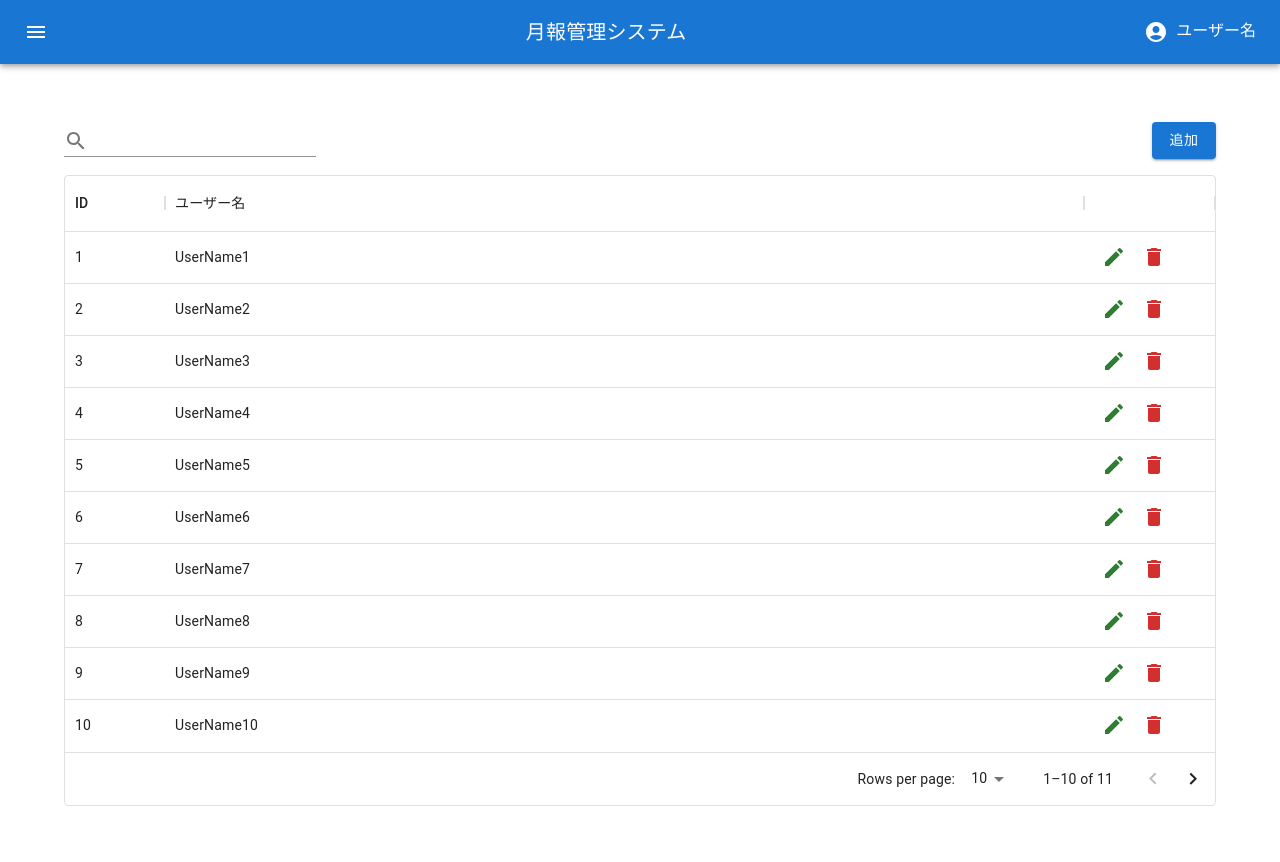
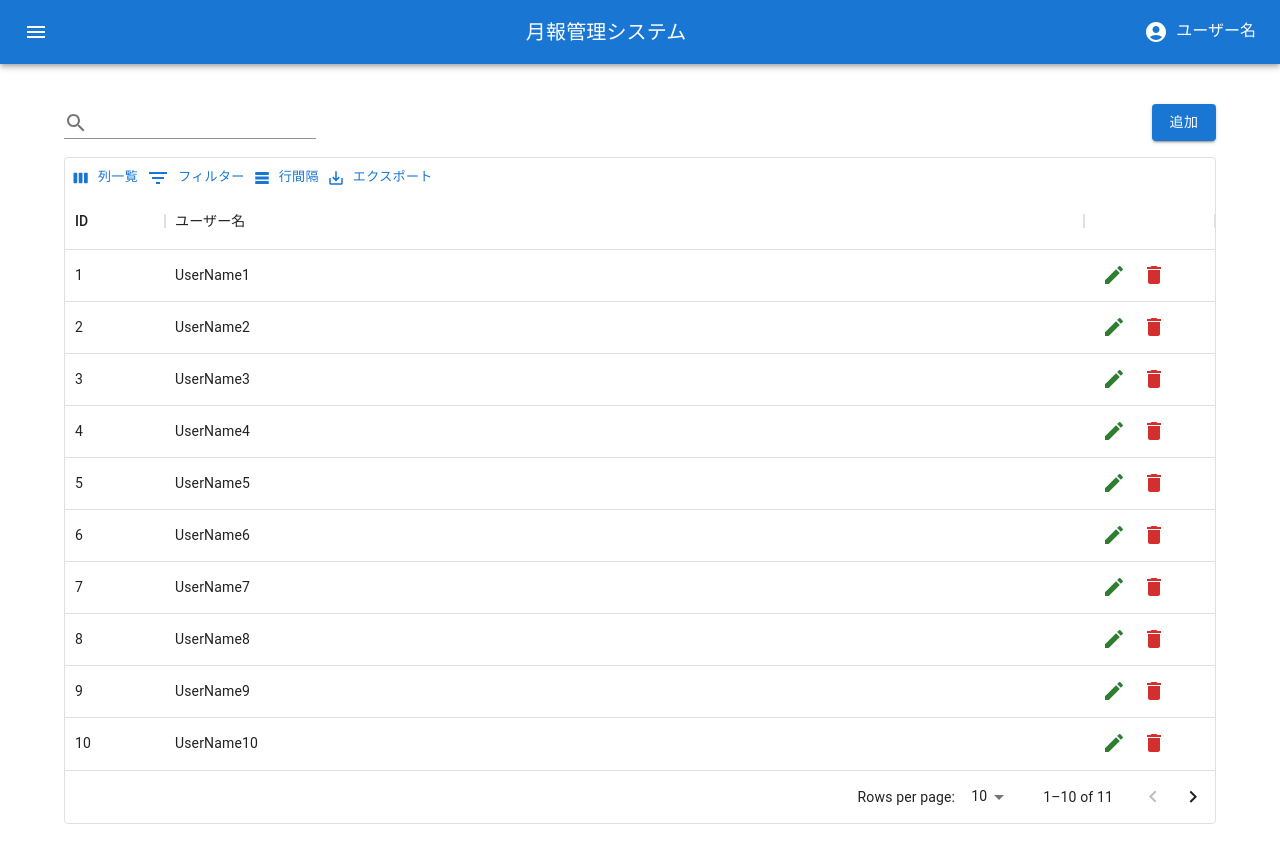
Before and after one commit to rexiaxm7/report-service-web, a React (Create React App) app: page /users in a window 1280 px wide. Built offline with nearby package versions, Linux system fonts and the light colour scheme.

Commit message:
✨feat: テーブルにツールバーを追加

```diff
--- a/src/components/organisms/users/UserTable.tsx
+++ b/src/components/organisms/users/UserTable.tsx
@@ -1,6 +1,6 @@
 import React, { memo, useEffect, VFC } from "react";
 import { UserTableHeader } from "./UserTableHeader";
-import { DataGrid } from "@mui/x-data-grid";
+import { DataGrid, GridToolbar } from "@mui/x-data-grid";
 import dataGridJaJP from "./dataGridJaJP";
 import { useUsers } from "../../../hooks/useUsers";
 import { useUserTable } from "../../../hooks/useUserTable";
@@ -10,6 +10,7 @@ import { UserTableOperationButton } from "./UserTableOperationButton";
 import { OperationDialog } from "../../molecules/OperationDialog";
 import { useOperationDialog } from "../../../hooks/useOperationDialog";
 import { useMessage } from "../../../hooks/useMessage";
+import { DisplayUser } from "../../../types/User";
 
 type Props = {};
 export const UserTable: VFC<Props> = memo((props) => {
@@ -26,6 +27,10 @@ export const UserTable: VFC<Props> = memo((props) => {
   const { toggleUserDialog, isDialogOpen } = useUserDialog();
   const { toggleOperationDialog, isOperationDialogOpen } = useOperationDialog();
   const { deleteUserMessage } = useMessage();
+
+  const userDelete = (selectedUser: DisplayUser | null) => {
+    //削除処理
+  };
 
   //TODO:rendercellをどうにかしてhooksに持っていきたい
   const headers: any = [
@@ -66,6 +71,9 @@ export const UserTable: VFC<Props> = memo((props) => {
     <>
       <UserTableHeader />
       <DataGrid
+        components={{
+          Toolbar: GridToolbar,
+        }}
         disableColumnMenu
         autoHeight
         localeText={localizationJapanese}
@@ -84,10 +92,8 @@ export const UserTable: VFC<Props> = memo((props) => {
       <OperationDialog
         toggleOperationDialog={() => toggleOperationDialog()}
         isDialogOpen={isOperationDialogOpen}
-        onClickCancel={() => {}}
-        onClickAction={() => {
-          /*削除処理*/
-        }}
+        onClickCancel={() => toggleOperationDialog(false)}
+        onClickAction={() => userDelete(selectedUser)}
         title={"削除"}
         message={deleteUserMessage(selectedUser)}
       />
```
